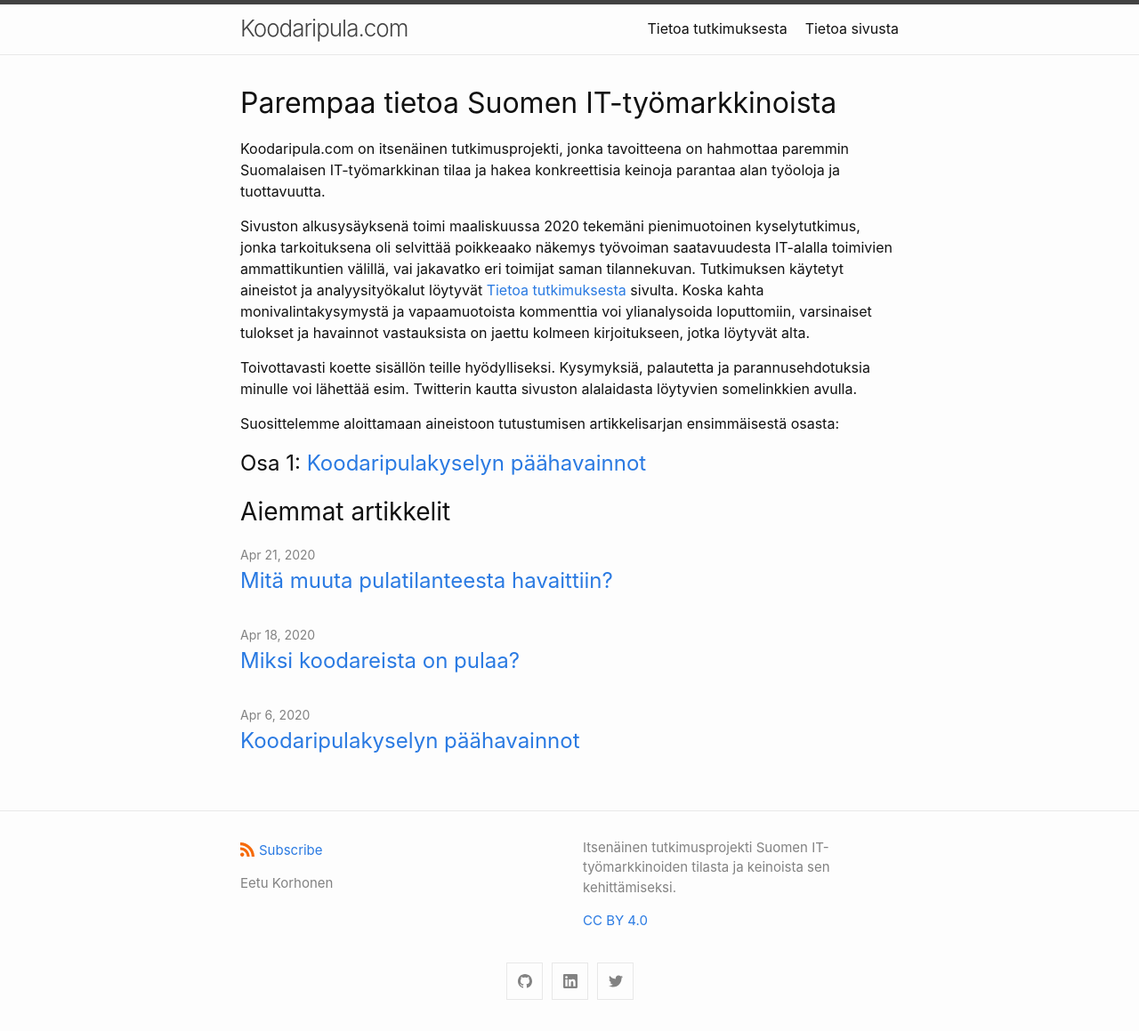
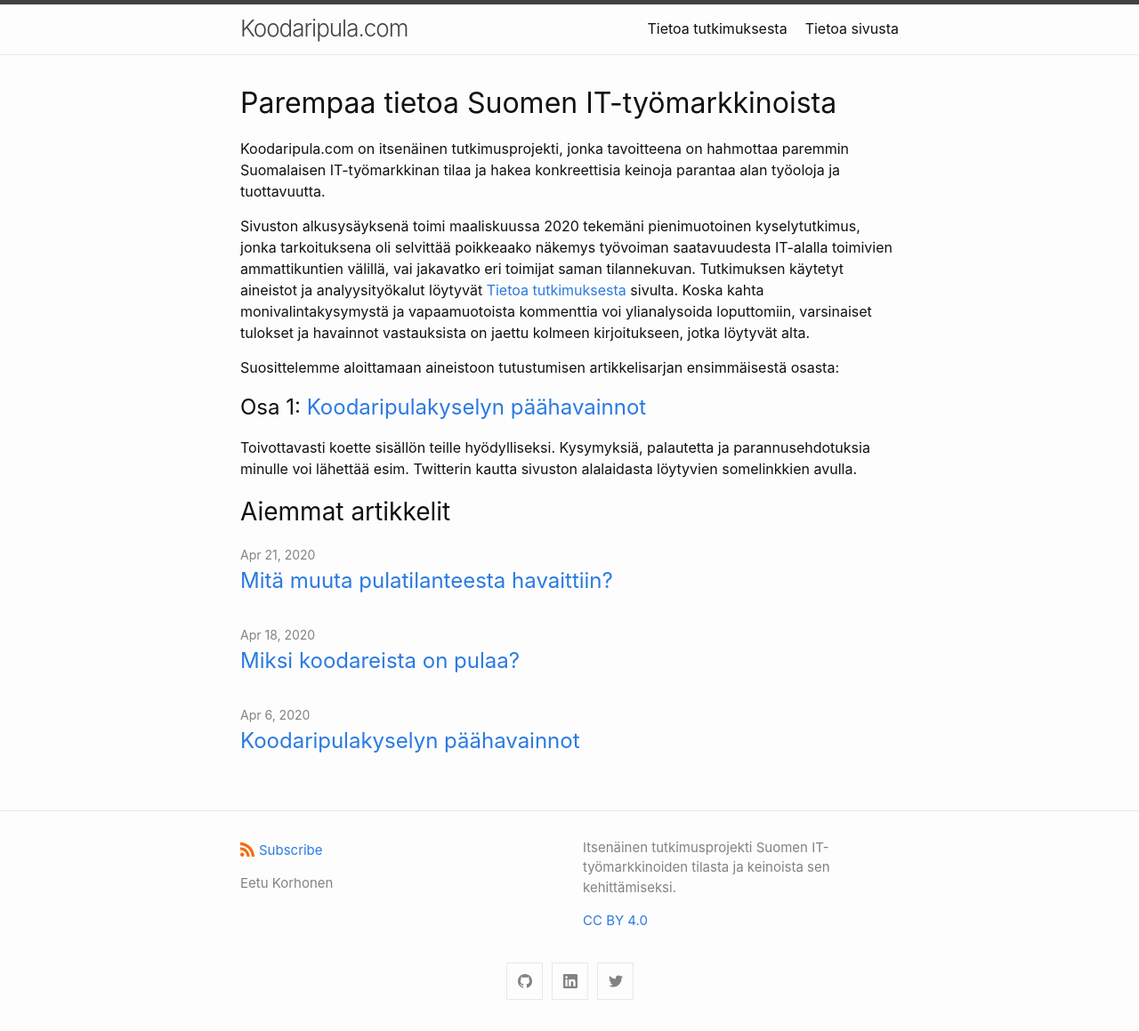
Before and after one commit to Eeko/koodaripula.com, a Jekyll site: the page built from index.md, in a window 1280 px wide. Shown: the whole page at 89% size. Built offline with Jekyll 4.4.1, drawn with Linux system fonts in a browser that asks for light colours.

```diff
--- a/index.md
+++ b/index.md
@@ -9,8 +9,8 @@ Koodaripula.com on itsenäinen tutkimusprojekti, jonka tavoitteena on hahmottaa
 
 Sivuston alkusysäyksenä toimi maaliskuussa 2020 tekemäni pienimuotoinen kyselytutkimus, jonka tarkoituksena oli selvittää poikkeaako näkemys työvoiman saatavuudesta IT-alalla toimivien ammattikuntien välillä, vai jakavatko eri toimijat saman tilannekuvan. Tutkimuksen käytetyt aineistot ja analyysityökalut löytyvät [Tietoa tutkimuksesta](/survey) sivulta. Koska kahta monivalintakysymystä ja vapaamuotoista kommenttia voi ylianalysoida loputtomiin, varsinaiset tulokset ja havainnot vastauksista on jaettu kolmeen kirjoitukseen, jotka löytyvät alta.
 
-Toivottavasti koette sisällön teille hyödylliseksi. Kysymyksiä, palautetta ja parannusehdotuksia minulle voi lähettää esim. Twitterin kautta sivuston alalaidasta löytyvien somelinkkien avulla.
-
 Suosittelemme aloittamaan aineistoon tutustumisen artikkelisarjan ensimmäisestä osasta:
 
 ## Osa 1: [Koodaripulakyselyn päähavainnot](/2020/04/06/main-results.html)
+
+Toivottavasti koette sisällön teille hyödylliseksi. Kysymyksiä, palautetta ja parannusehdotuksia minulle voi lähettää esim. Twitterin kautta sivuston alalaidasta löytyvien somelinkkien avulla.
```
